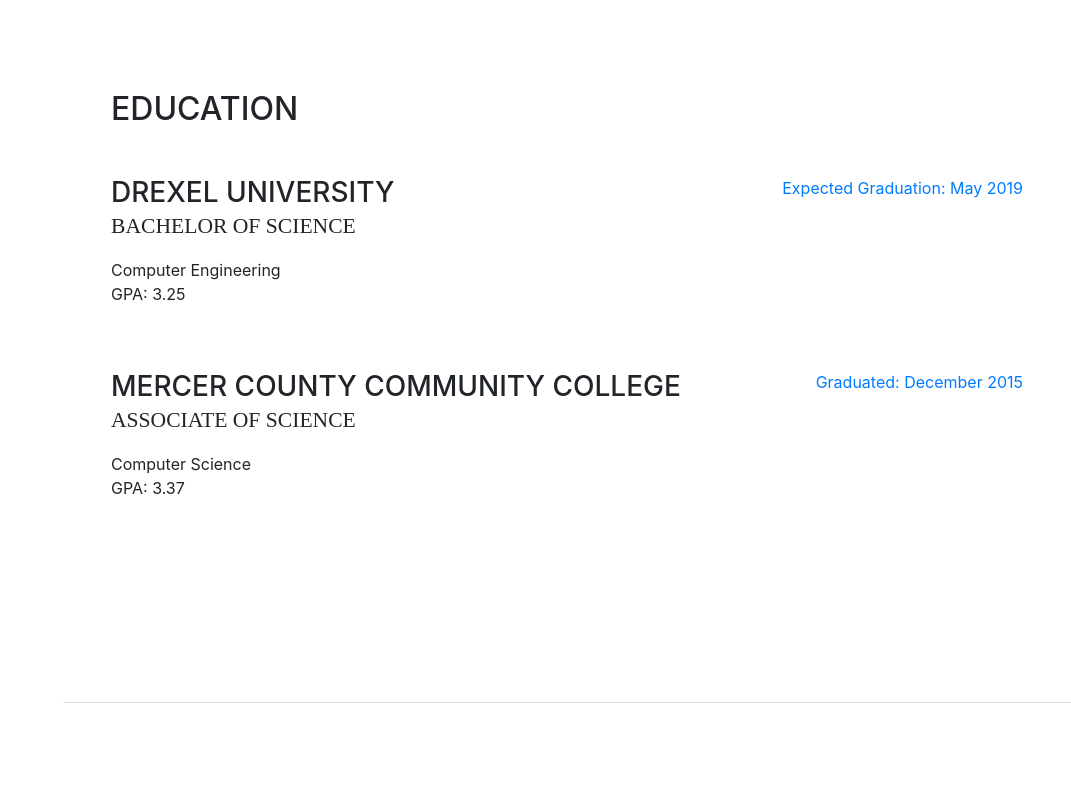
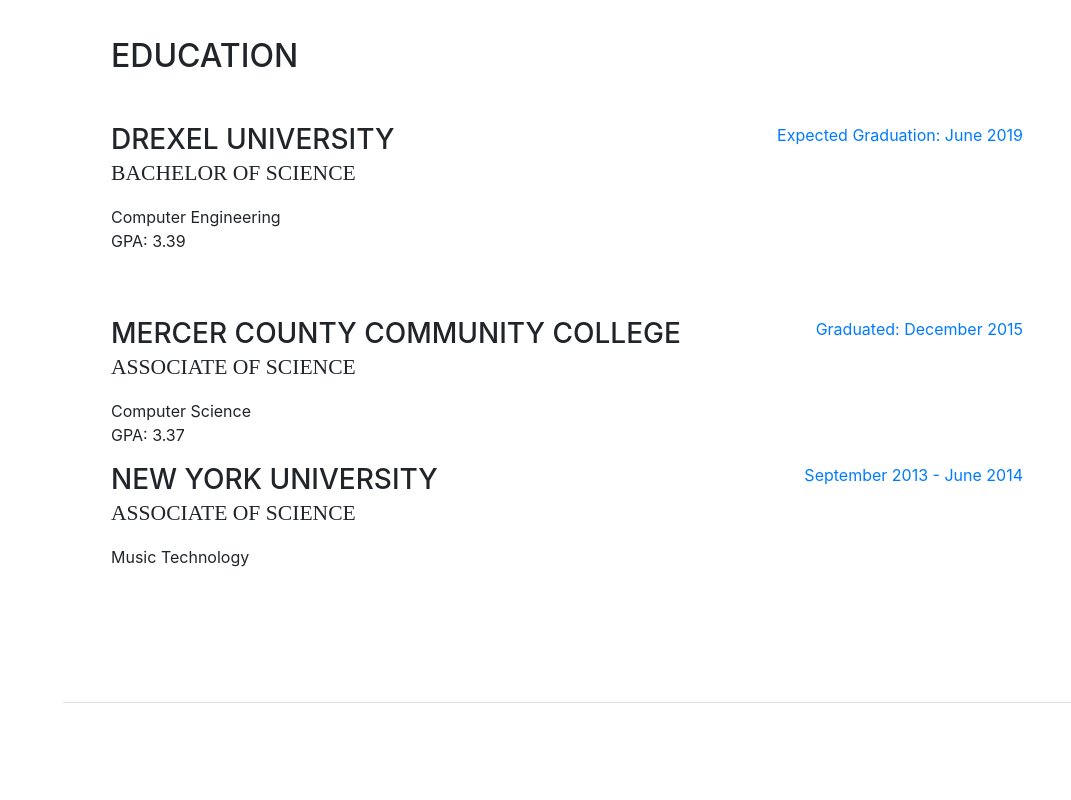
Before and after one commit to ScottDelPrato/scottdelprato.github.io, a website with bundled scripts: page index.html in a window 1280 px wide. Shown: the part 1780-2580 px from the top of the page, without its empty margins (209-1280 px from the left). Built offline with nearby package versions, Linux system fonts and the light colour scheme; a web font is replaced by a local one.

Commit message:
Update index.html
Updated Education

```diff
--- a/index.html
+++ b/index.html
@@ -164,10 +164,10 @@
               <h3 class="mb-0">Drexel University</h3>
               <div class="subheading mb-3">Bachelor of Science</div>
               <div>Computer Engineering</div>
-              <p>GPA: 3.25</p>
+              <p>GPA: 3.39</p>
             </div>
             <div class="resume-date text-md-right">
-              <span class="text-primary">Expected Graduation: May 2019</span>
+              <span class="text-primary">Expected Graduation: June 2019</span>
             </div>
           </div>
 
@@ -180,6 +180,17 @@
             </div>
             <div class="resume-date text-md-right">
               <span class="text-primary">Graduated: December 2015</span>
+            </div>
+          </div>
+
+          <div class="resume-item d-flex flex-column flex-md-row">
+            <div class="resume-content mr-auto">
+              <h3 class="mb-0">New York University</h3>
+              <div class="subheading mb-3">Associate of Science</div>
+              <div>Music Technology</div>
+            </div>
+            <div class="resume-date text-md-right">
+              <span class="text-primary">September 2013 - June 2014</span>
             </div>
           </div>
 
```
